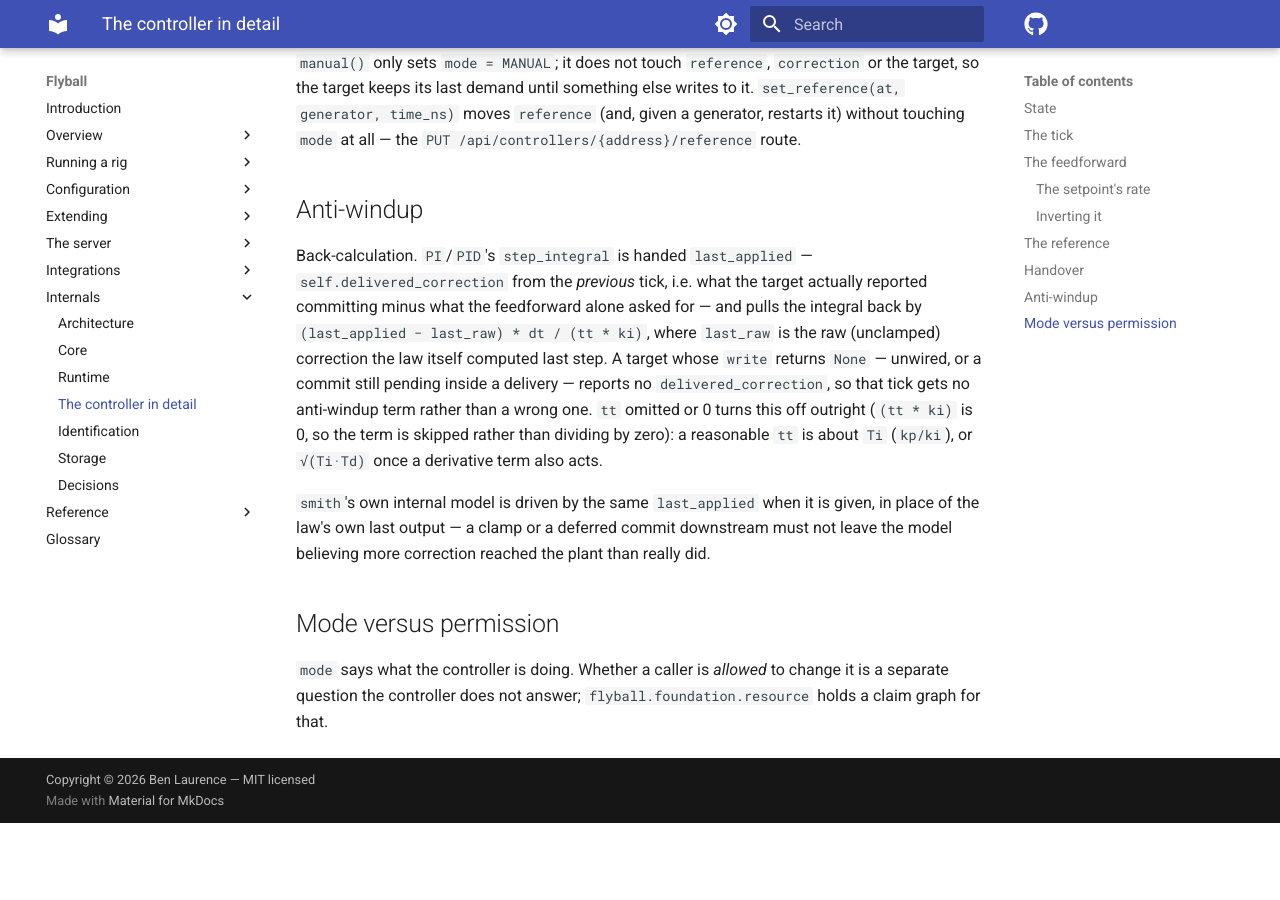
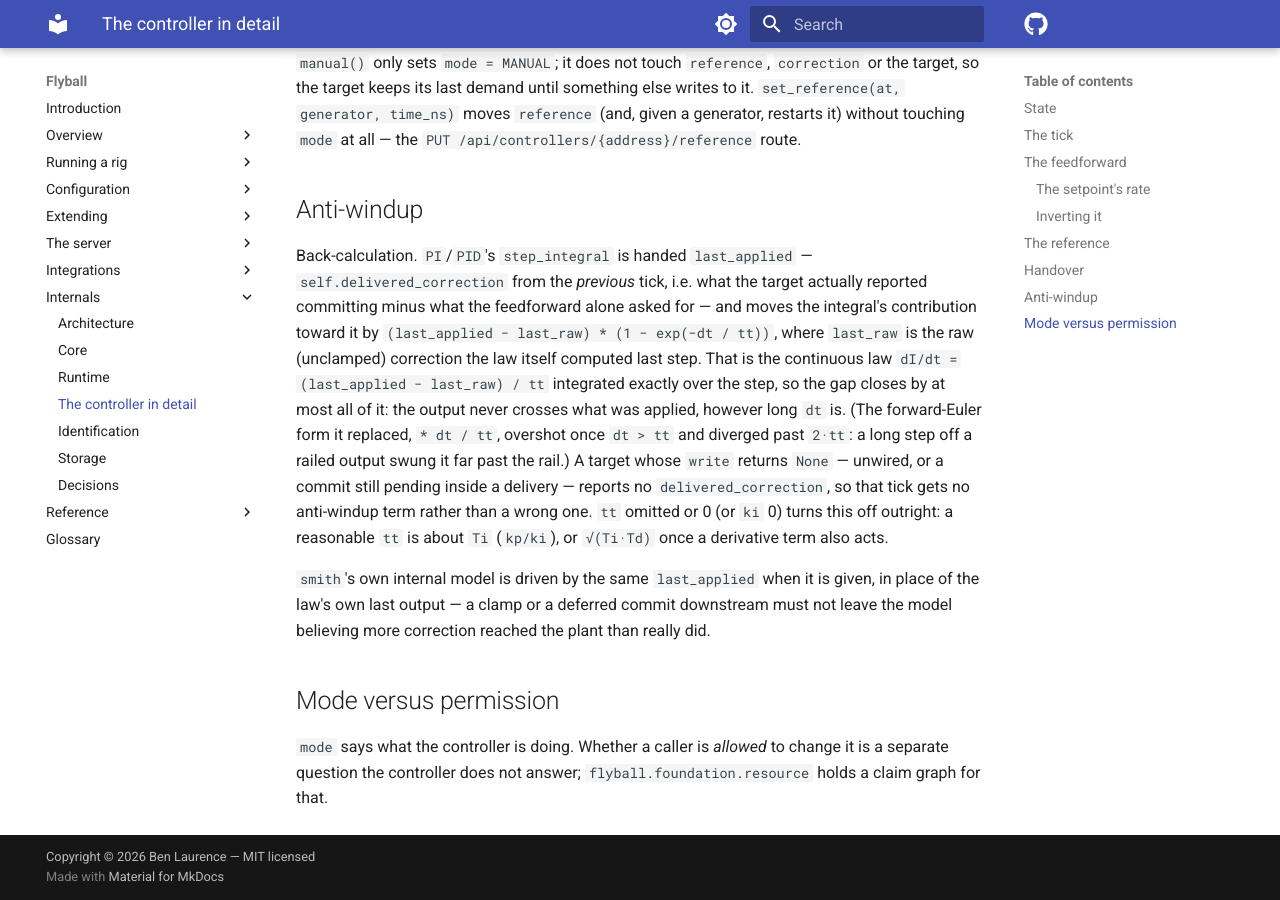
Before and after one commit to bengineer42/flyball, an MkDocs documentation site: the page built from book/src/6-internals/controller.md, in a window 1280 px wide and 900 px high, scrolled down 7160 px. Built offline with MkDocs 1.6.1 and Material for MkDocs 9.7.7, drawn with Linux system fonts in a browser that asks for light colours; comment, search, counter and statistics services are not loaded; the version menu is left out; before the commit the page ends 7983 px from its top, so only the background shows below that.

Commit message:
laws: back-calculation integrated exactly, 1 - exp(-dt/tt), so it never overshoots (B14)
Forward Euler (dt/tt) overshot once dt > tt and diverged past 2*tt: a long
step off a railed output swung it far past what was applied. A tt <= 0
skips the term.

Signed-off-by: Bengineer <158306087+bengineer42@users.noreply.github.com>

```diff
--- a/book/src/6-internals/controller.md
+++ b/book/src/6-internals/controller.md
@@ -320,13 +320,17 @@ at all — the `PUT /api/controllers/{address}/reference` route.
 Back-calculation. `PI`/`PID`'s `step_integral` is handed `last_applied` —
 `self.delivered_correction` from the *previous* tick, i.e. what the target
 actually reported committing minus what the feedforward alone asked for —
-and pulls the integral back by `(last_applied − last_raw) * dt / (tt * ki)`,
-where `last_raw` is the raw (unclamped) correction the law itself computed
-last step. A target whose `write` returns `None` — unwired, or a commit
+and moves the integral's contribution toward it by
+`(last_applied − last_raw) * (1 − exp(−dt / tt))`, where `last_raw` is the
+raw (unclamped) correction the law itself computed last step. That is the
+continuous law `dI/dt = (last_applied − last_raw) / tt` integrated exactly
+over the step, so the gap closes by at most all of it: the output never
+crosses what was applied, however long `dt` is. (The forward-Euler form it
+replaced, `* dt / tt`, overshot once `dt > tt` and diverged past
+`2·tt`: a long step off a railed output swung it far past the rail.) A target whose `write` returns `None` — unwired, or a commit
 still pending inside a delivery — reports no `delivered_correction`, so that
 tick gets no anti-windup term rather than a wrong one. `tt` omitted or 0
-turns this off outright (`(tt * ki)` is 0, so the term is skipped rather
-than dividing by zero): a reasonable `tt` is about `Ti` (`kp/ki`), or
+(or `ki` 0) turns this off outright: a reasonable `tt` is about `Ti` (`kp/ki`), or
 `√(Ti·Td)` once a derivative term also acts.
 
 `smith`'s own internal model is driven by the same `last_applied` when it is
```
Also changed, not shown: 2 other files.
